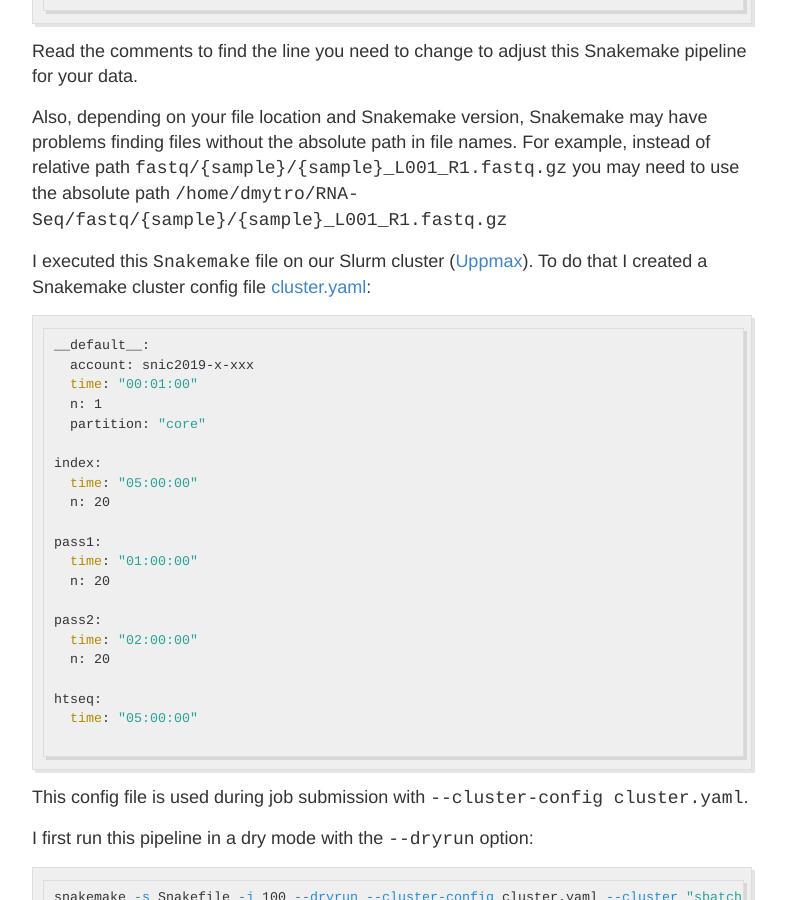
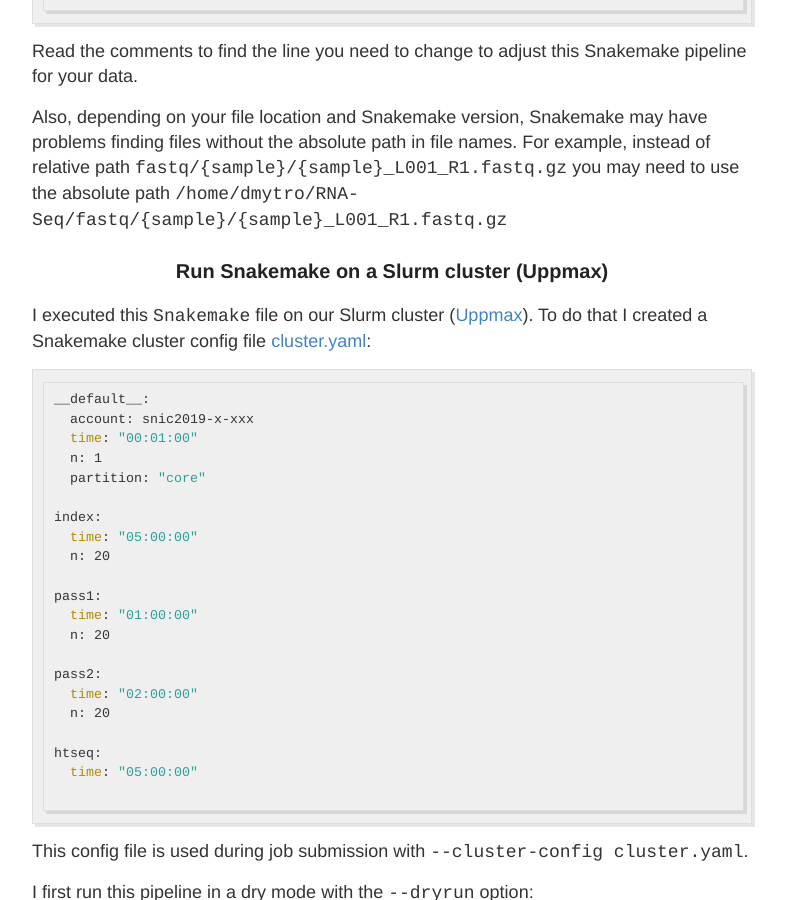
Before and after one commit to evodify/evodify.github.io, a Jekyll site: the page built from _posts/2019-04-18-rna-seq-star-snakemake.md, in a window 1280 px wide and 900 px high, scrolled down 7514 px. Shown: the whole window, without its empty margins (248-1034 px from the left). Built offline with Jekyll 4.4.1, drawn with Linux system fonts in a browser that asks for light colours.

Commit message:
added Slurm subheading to rna-seq-star-snakemake.md

````diff
--- a/_posts/2019-04-18-rna-seq-star-snakemake.md
+++ b/_posts/2019-04-18-rna-seq-star-snakemake.md
@@ -282,6 +282,8 @@ Read the comments to find the line you need to change to adjust this Snakemake p
 
 Also, depending on your file location and Snakemake version, Snakemake may have problems finding files without the absolute path in file names. For example, instead of relative path `fastq/{sample}/{sample}_L001_R1.fastq.gz` you may need to use the absolute path `/home/dmytro/RNA-Seq/fastq/{sample}/{sample}_L001_R1.fastq.gz`
 
+### Run Snakemake on a Slurm cluster (Uppmax)
+
 I executed this `Snakemake` file on our Slurm cluster (<a href="http://www.uppmax.uu.se/" target="_blank">Uppmax</a>). To do that I created a Snakemake cluster config file [cluster.yaml](/assets/posts/2019-04-18-rna-seq-star-snakemake/cluster.yaml):
 
 ```bash
````
